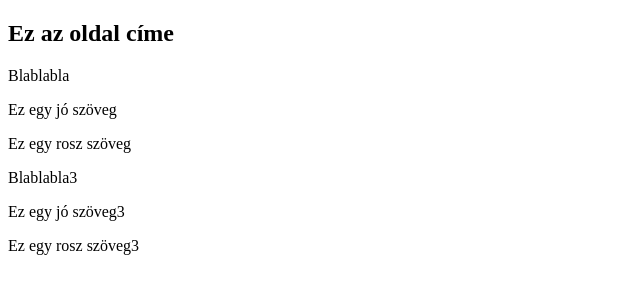
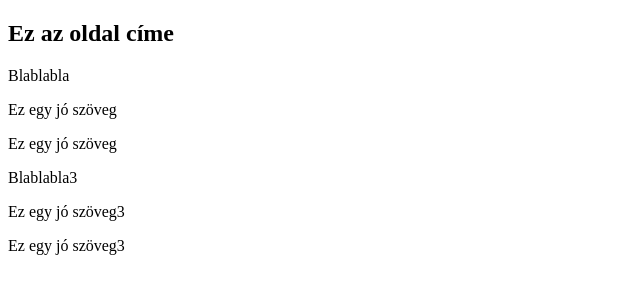
Before and after one commit to SarkadiKristof/10D-proba, a plain HTML site: page index.html in a window 1280 px wide. Shown: the full height of the page, 0-640 px from the left. Drawn offline with Linux system fonts and the light colour scheme.

Commit message:
fejlesztés2

```diff
--- a/index.html
+++ b/index.html
@@ -10,9 +10,9 @@
     <h2>Ez az oldal címe</h2>
     <p>Blablabla</p>
     <p>Ez egy jó szöveg</p>
-    <p>Ez egy rosz szöveg</p>
+    <p>Ez egy jó szöveg</p>
     <p>Blablabla3</p>
     <p>Ez egy jó szöveg3</p>
-    <p>Ez egy rosz szöveg3</p>
+    <p>Ez egy jó szöveg3</p>
 </body>
 </html>
```
